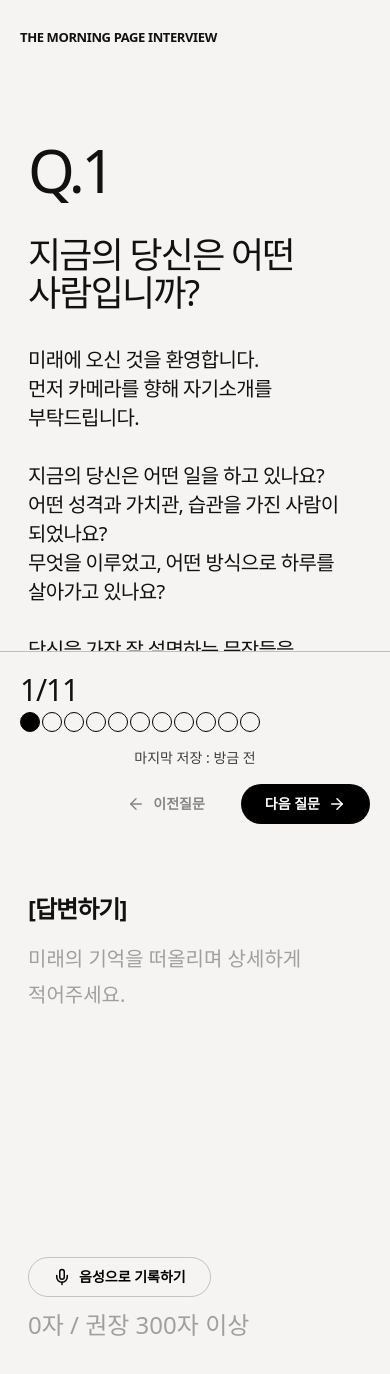
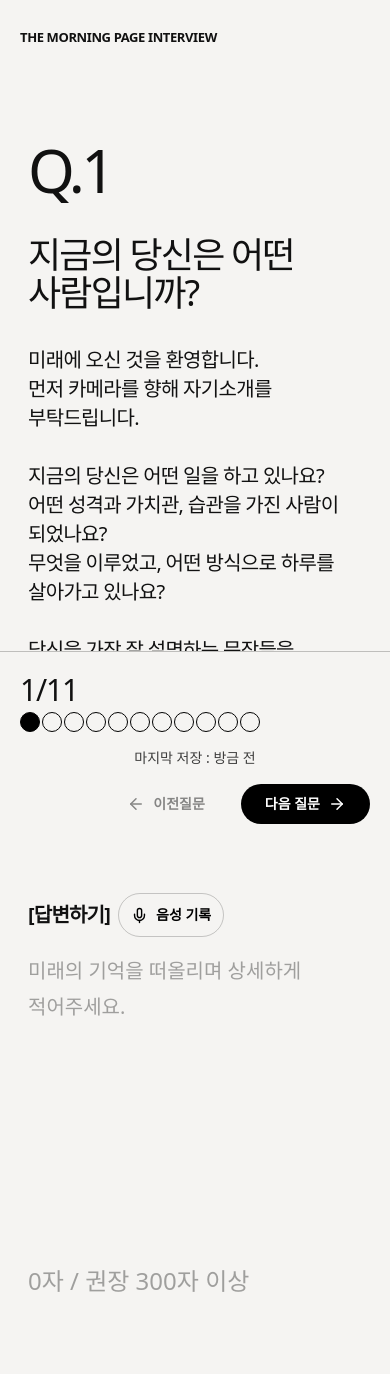
Before and after one commit to robinkim8977-crypto/morningpageinterview, a Next.js app: page /interview in a window 390 px wide. Shown: the top 1374 px of the page. Built offline with nearby package versions, Linux system fonts and the light colour scheme; no server answers; a web font is replaced by a local one.

Commit message:
Improve mobile voice transcription

```diff
--- a/components/InterviewSection.tsx
+++ b/components/InterviewSection.tsx
@@ -31,8 +31,11 @@ interface SpeechRecognitionLike extends EventTarget {
   continuous: boolean;
   interimResults: boolean;
   lang: string;
+  maxAlternatives: number;
   start: () => void;
   stop: () => void;
+  abort: () => void;
+  onstart: (() => void) | null;
   onresult: ((event: SpeechRecognitionEventLike) => void) | null;
   onerror: ((event: SpeechRecognitionErrorEventLike) => void) | null;
   onend: (() => void) | null;
@@ -60,6 +63,7 @@ export function InterviewSection() {
   const answerRef = useRef("");
   const questionIdRef = useRef<number>(questions[0].id);
   const recognitionRef = useRef<SpeechRecognitionLike | null>(null);
+  const stopRequestedRef = useRef(false);
   const currentQuestion = questions[currentIndex];
   const questionText = splitQuestion(currentQuestion.question);
 
@@ -88,8 +92,15 @@ export function InterviewSection() {
 
     const recognition = new SpeechRecognition();
     recognition.lang = "ko-KR";
-    recognition.continuous = true;
+    const isAppleMobile = /iPhone|iPad|iPod/i.test(navigator.userAgent)
+      || (navigator.platform === "MacIntel" && navigator.maxTouchPoints > 1);
+    recognition.continuous = !isAppleMobile;
     recognition.interimResults = true;
+    recognition.maxAlternatives = 1;
+    recognition.onstart = () => {
+      setIsListening(true);
+      setSpeechMessage("");
+    };
     recognition.onresult = (event) => {
       let finalText = "";
       let interimText = "";
@@ -111,26 +122,34 @@ export function InterviewSection() {
     };
     recognition.onerror = (event) => {
       const messages: Record<string, string> = {
-        "not-allowed": "마이크 권한이 필요해요. 브라우저 설정에서 허용해 주세요.",
+        "not-allowed": "마이크 권한이 필요해요. 브라우저 설정에서 이 사이트의 마이크를 허용해 주세요.",
+        "service-not-allowed": "이 브라우저에서 음성 인식 서비스를 사용할 수 없어요. Safari 또는 Chrome의 마이크 권한을 확인해 주세요.",
         "audio-capture": "사용할 수 있는 마이크를 찾지 못했어요.",
         network: "음성 인식 연결이 원활하지 않아요. 잠시 후 다시 시도해 주세요.",
-        "no-speech": "음성이 들리지 않았어요. 다시 말해 주세요."
+        "no-speech": "음성이 들리지 않았어요. 버튼을 다시 누르고 가까이에서 말해 주세요.",
+        "language-not-supported": "이 브라우저의 음성 인식에서 한국어를 지원하지 않아요.",
+        aborted: ""
       };
-      setSpeechMessage(messages[event.error] || "음성을 인식하지 못했어요. 다시 시도해 주세요.");
+      if (!(event.error === "aborted" && stopRequestedRef.current)) {
+        setSpeechMessage(messages[event.error] ?? `음성 인식을 시작하지 못했어요. (${event.error})`);
+      }
       setIsListening(false);
       setInterimTranscript("");
     };
     recognition.onend = () => {
       setIsListening(false);
       setInterimTranscript("");
+      stopRequestedRef.current = false;
     };
     recognitionRef.current = recognition;
 
     return () => {
+      stopRequestedRef.current = true;
+      recognition.onstart = null;
       recognition.onresult = null;
       recognition.onerror = null;
       recognition.onend = null;
-      recognition.stop();
+      recognition.abort();
       recognitionRef.current = null;
     };
   }, [persistAnswer]);
@@ -176,21 +195,24 @@ export function InterviewSection() {
     if (!recognition) return;
 
     if (isListening) {
+      stopRequestedRef.current = true;
       recognition.stop();
       return;
     }
 
+    stopRequestedRef.current = false;
     setSpeechMessage("");
     setInterimTranscript("");
     try {
       recognition.start();
-      setIsListening(true);
     } catch {
       setSpeechMessage("음성 기록을 시작하지 못했어요. 잠시 후 다시 시도해 주세요.");
+      setIsListening(false);
     }
   }
 
   function move(nextIndex: number) {
+    stopRequestedRef.current = true;
     recognitionRef.current?.stop();
     persistAnswer(answerRef.current, currentQuestion.id);
     const nextQuestion = questions[nextIndex];
@@ -203,6 +225,7 @@ export function InterviewSection() {
   }
 
   function completeInterview() {
+    stopRequestedRef.current = true;
     recognitionRef.current?.stop();
     persistAnswer(answerRef.current, currentQuestion.id);
     const session = readInterviewSession();
@@ -231,9 +254,24 @@ export function InterviewSection() {
             ) : null}
           </div>
           <div className="my-14 border-t hairline" />
-          <label className="mb-4 block text-2xl font-extrabold tracking-[-0.04em]" htmlFor="answer">
+          <div className="mb-4 flex flex-nowrap items-center gap-2 sm:gap-3">
+            <label className="block shrink-0 text-xl font-extrabold tracking-[-0.04em] sm:text-2xl" htmlFor="answer">
               [답변하기]
             </label>
+            <Button
+              type="button"
+              variant={isListening ? "default" : "ghost"}
+              onClick={toggleListening}
+              disabled={!speechSupported}
+              aria-pressed={isListening}
+              className={isListening
+                ? "h-11 shrink-0 bg-red-500 px-3 text-white hover:bg-red-600 sm:px-5"
+                : "h-11 shrink-0 border border-black/20 px-3 sm:px-5"}
+            >
+              {isListening ? <Square size={15} fill="currentColor" /> : <Mic size={17} />}
+              {isListening ? "기록 중지" : "음성 기록"}
+            </Button>
+          </div>
           <Textarea
             id="answer"
             value={answer}
@@ -241,25 +279,12 @@ export function InterviewSection() {
             placeholder="미래의 기억을 떠올리며 상세하게 적어주세요."
             className="ko-keep"
           />
-          <div className="mt-4 flex flex-wrap items-center gap-3">
-            <Button
-              type="button"
-              variant={isListening ? "default" : "ghost"}
-              onClick={toggleListening}
-              disabled={!speechSupported}
-              aria-pressed={isListening}
-              className={isListening ? "bg-red-500 text-white hover:bg-red-600" : "border border-black/20"}
-            >
-              {isListening ? <Square size={16} fill="currentColor" /> : <Mic size={18} />}
-              {isListening ? "음성 기록 중지" : "음성으로 기록하기"}
-            </Button>
           {isListening ? (
-              <p className="flex items-center gap-2 text-sm font-semibold text-red-600" role="status">
+            <p className="mt-3 flex items-center gap-2 text-sm font-semibold text-red-600" role="status">
               <span className="h-2.5 w-2.5 animate-pulse rounded-full bg-red-500" />
               듣고 있어요{interimTranscript ? ` · ${interimTranscript}` : "…"}
             </p>
           ) : null}
-          </div>
           {!speechSupported ? (
             <p className="mt-3 text-sm font-medium text-black/55">이 브라우저는 음성 기록을 지원하지 않아요. Chrome 또는 Edge에서 이용해 주세요.</p>
           ) : null}
```
Lines whose indentation alone changed are shown as unchanged.
